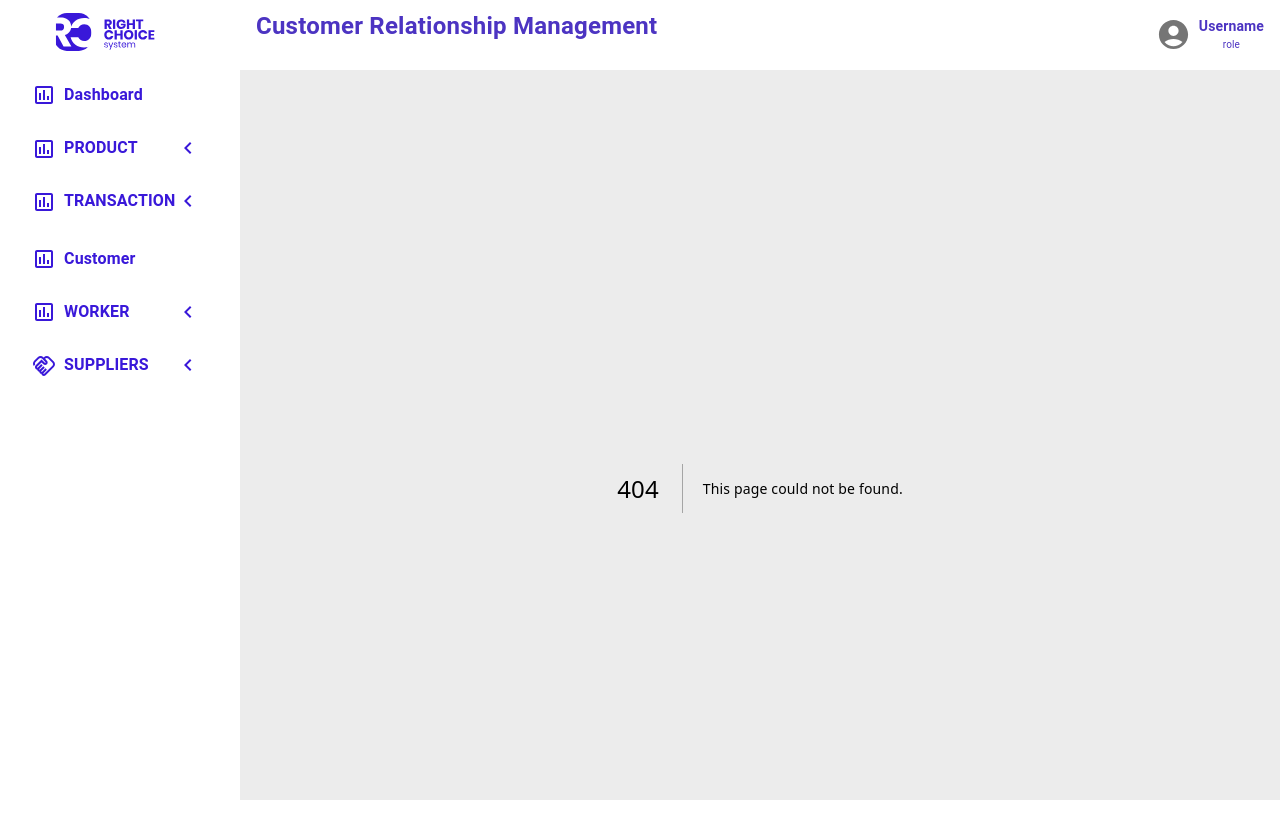
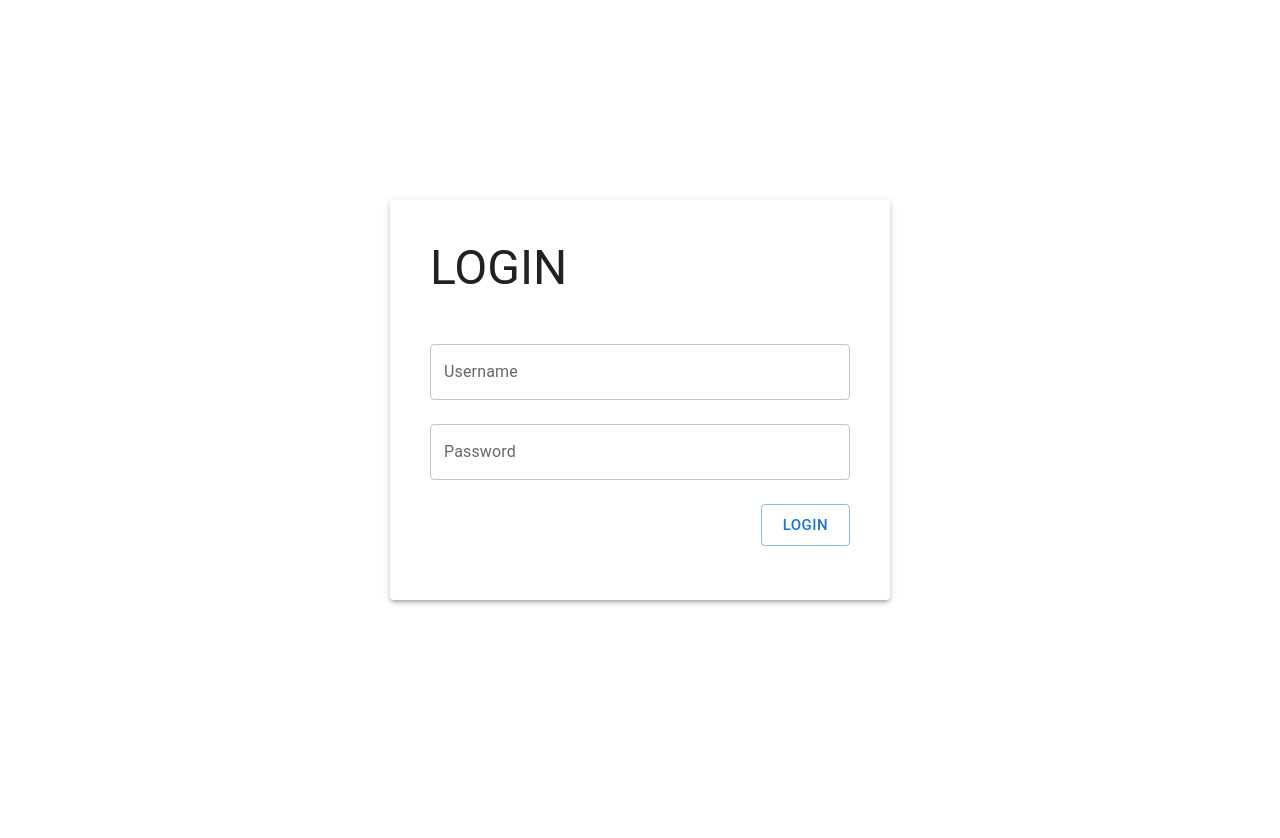
Before and after one commit to Christo-Hermawan/CRM, a Next.js app: page /login in a window 1280 px wide. Before the commit this address had no page. Shown: the top 838 px of the page. After the commit the page ends 800 px from the top, so only its background shows below. Built offline with nearby package versions, Linux system fonts and the light colour scheme.

Commit message:
add login page for -selenium testing

```diff
--- a/package.json
+++ b/package.json
@@ -17,7 +17,7 @@
     "@mui/icons-material": "^5.15.2",
     "@mui/material": "^5.15.19",
     "framer-motion": "^10.16.5",
-    "next": "14.0.2",
+    "next": "14.2.14",
     "raf": "^3.4.1",
     "react": "^18",
     "react-dom": "^18",
@@ -25,6 +25,7 @@
     "react-howler": "^5.2.0",
     "react-icons": "^4.12.0",
     "react-switch": "^7.0.0",
+    "sandbox": "file:",
     "styled-components": "^6.1.12"
   },
   "devDependencies": {
--- a/pages/_app.js
+++ b/pages/_app.js
@@ -1,10 +1,17 @@
 // pages/_app.js
-
+import { useRouter } from 'next/router';
 import '../app/globals.css';
 import Layout from '@/src/Layout/layout';
 
-function MyApp({ Component, pageProps, router }) {
-  return (
+function MyApp({ Component, pageProps }) {
+  const router = useRouter();
+
+  // List of paths where you don't want to include the layout
+  const noLayoutPages = ['/login'];
+
+  return noLayoutPages.includes(router.pathname) ? (
+    <Component {...pageProps} />
+  ) : (
     <Layout>
       <Component {...pageProps} />
     </Layout>
--- a/pages/index.js
+++ b/pages/index.js
@@ -1,9 +1,9 @@
-import Dashboarda from "./dashboard";
+import DashboardX from "./dashboard";
 
 const Dashboard = () => {
   return (
     <>
-    <Dashboarda/>
+    <DashboardX/>
     </>
   );
 };
--- /dev/null
+++ b/pages/login/index.js
@@ -0,0 +1,81 @@
+import * as React from "react";
+import { useState } from "react";
+import { useRouter } from "next/router"; // Menggunakan useRouter dari Next.js
+import Box from "@mui/material/Box";
+import Paper from "@mui/material/Paper";
+import Stack from "@mui/material/Stack";
+import TextField from "@mui/material/TextField";
+import Button from "@mui/material/Button";
+import { Typography } from "@mui/material";
+
+export default function SimplePaper() {
+  const [username, setUsername] = useState("");
+  const [password, setPassword] = useState("");
+  const router = useRouter(); // Inisialisasi router
+
+  const handleLogin = () => {
+    // Pemeriksaan kredensial sederhana (contoh hardcoded)
+    if (username === "christo" && password === "admin") {
+      // Redirect ke halaman home jika login berhasil
+      router.push("/");
+    } else {
+      // Tambahkan logika untuk menangani kasus login gagal
+      alert("Login failed. Please check your credentials.");
+    }
+  };
+
+  return (
+    <Box
+      sx={{
+        display: "flex",
+        justifyContent: "center", // Pusatkan secara horizontal
+        alignItems: "center", // Pusatkan secara vertikal
+        height: "100vh", // Set tinggi agar mengambil seluruh viewport
+      }}
+    >
+      <Box
+        sx={{
+          display: "flex",
+          flexWrap: "wrap",
+          "& > :not(style)": {
+            width: 500,
+            height: 400,
+          },
+        }}
+      >
+        <Paper elevation={3}>
+          <Box sx={{ m: 5 }}>
+            <Typography sx={{ mb: 6 }} variant="h3" gutterBottom>
+              LOGIN
+            </Typography>
+
+            <TextField
+              id="usernameID"
+              label="Username"
+              variant="outlined"
+              sx={{ width: "100%", mb: 3 }}
+              value={username}
+              onChange={(e) => setUsername(e.target.value)}
+            />
+            <TextField
+              id="passwordID"
+              label="Password"
+              variant="outlined"
+              sx={{ width: "100%", mb: 3 }}
+              type="password"
+              value={password}
+              onChange={(e) => setPassword(e.target.value)}
+            />
+
+            {/* Box untuk memposisikan tombol ke pojok kanan */}
+            <Box sx={{ display: "flex", justifyContent: "flex-end" }}>
+              <Button variant="outlined" size="large" onClick={handleLogin}>
+                Login
+              </Button>
+            </Box>
+          </Box>
+        </Paper>
+      </Box>
+    </Box>
+  );
+}
--- a/pages/product/spareparts/index.js
+++ b/pages/product/spareparts/index.js
@@ -59,7 +59,7 @@ export default function Dashboard(props) {
         </Stack>
         <Stack direction="row" spacing={2} margin={1}>
           <TextField
-            id="outlined-basic"
+            id="inputSpareparts"
             label="Input Text Here . . ."
             variant="outlined"
           />
--- a/src/component/Sidebar/ListMenuSidebar/index.js
+++ b/src/component/Sidebar/ListMenuSidebar/index.js
@@ -148,6 +148,7 @@ export default function ListMenuSidebar(props) {
           <React.Fragment key={item.text}>
             <ListItem disablePadding sx={{ ml: 2 }}>
               <Button
+                id="producttab"
                 variant="contained"
                 onClick={handleProductTabClick}
                 sx={{
--- a/src/component/Table/tableSpareparts.js
+++ b/src/component/Table/tableSpareparts.js
@@ -74,7 +74,7 @@ const rows = [
   createData("Brazil", "BR", 210147125, 8515767),
 ];
 
-export default function StickyHeadTableSpareparts() {
+export default function table() {
   const [page, setPage] = React.useState(0);
   const [rowsPerPage, setRowsPerPage] = React.useState(10);
   const [openRow, setOpenRow] = React.useState(null);
```
Also changed, not shown: 1 other file (tests, documents, lock files or other folders).
